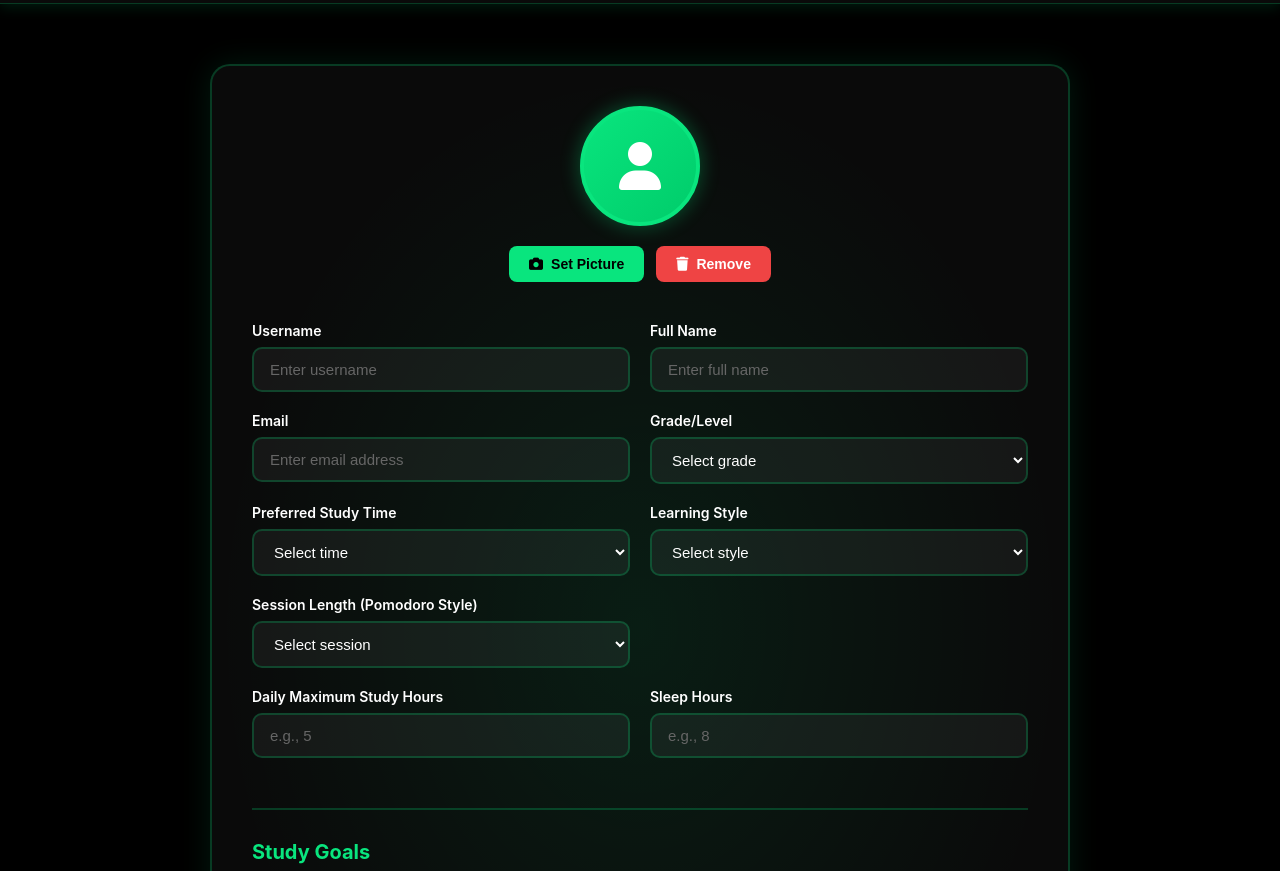
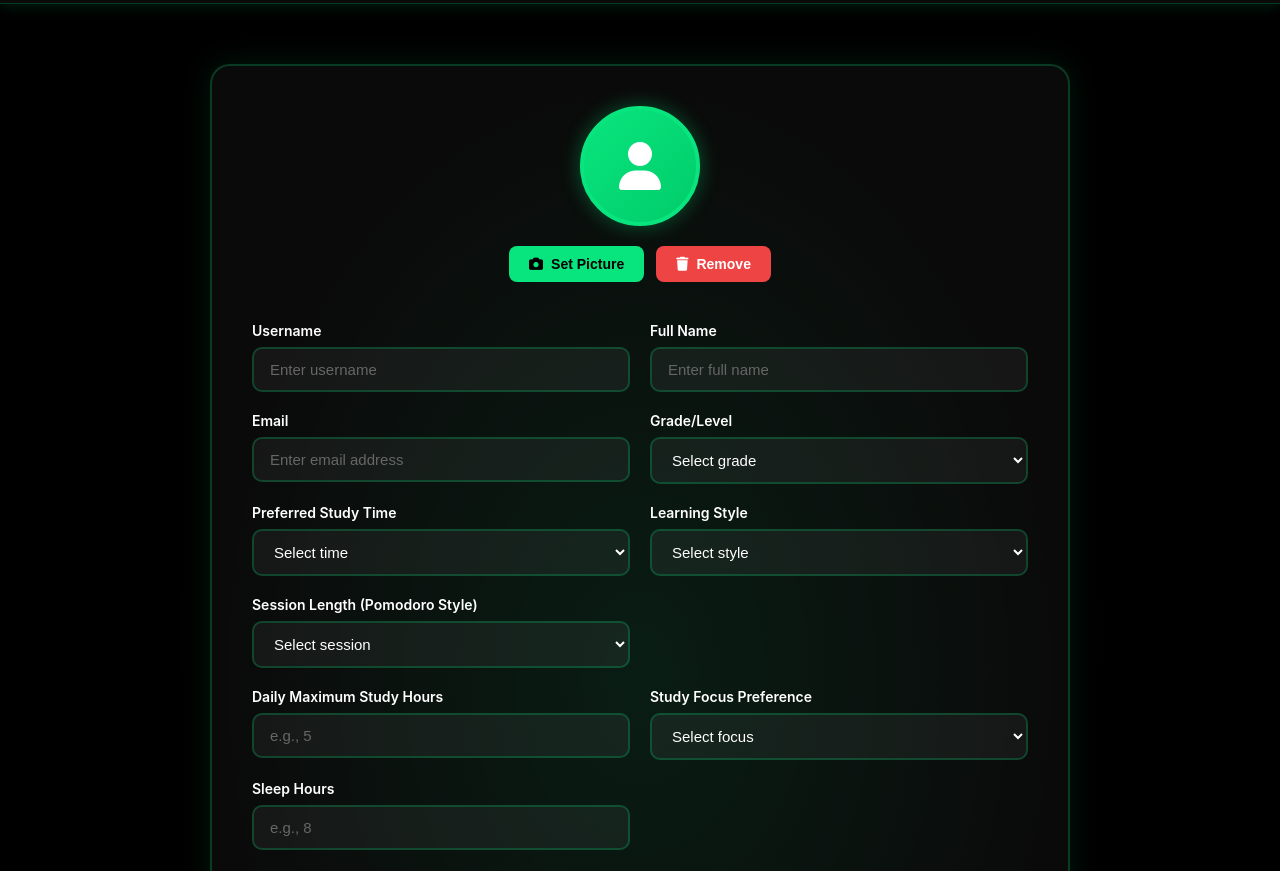
Before and after one commit to Sitnascode/study-revision-timetable-generator-, a website: page profile-setup.html in a window 1280 px wide. Shown: the part 81-952 px from the top of the page. Drawn offline with Linux system fonts and the light colour scheme.

Commit message:
Add study focus preference dropdown to profile setup

```diff
--- a/profile-setup.html
+++ b/profile-setup.html
@@ -174,6 +174,16 @@
                 required
               />
             </div>
+            <div class="form-group">
+  <label>Study Focus Preference</label>
+  <select id="style" required>
+    <option value="" disabled selected>Select focus</option>
+    <option>Revision First</option>
+    <option>New Topics First</option>
+    <option>Balanced (Both)</option>
+  </select>
+</div>
+
 
             <div class="form-group">
               <label>Sleep Hours</label>
```
